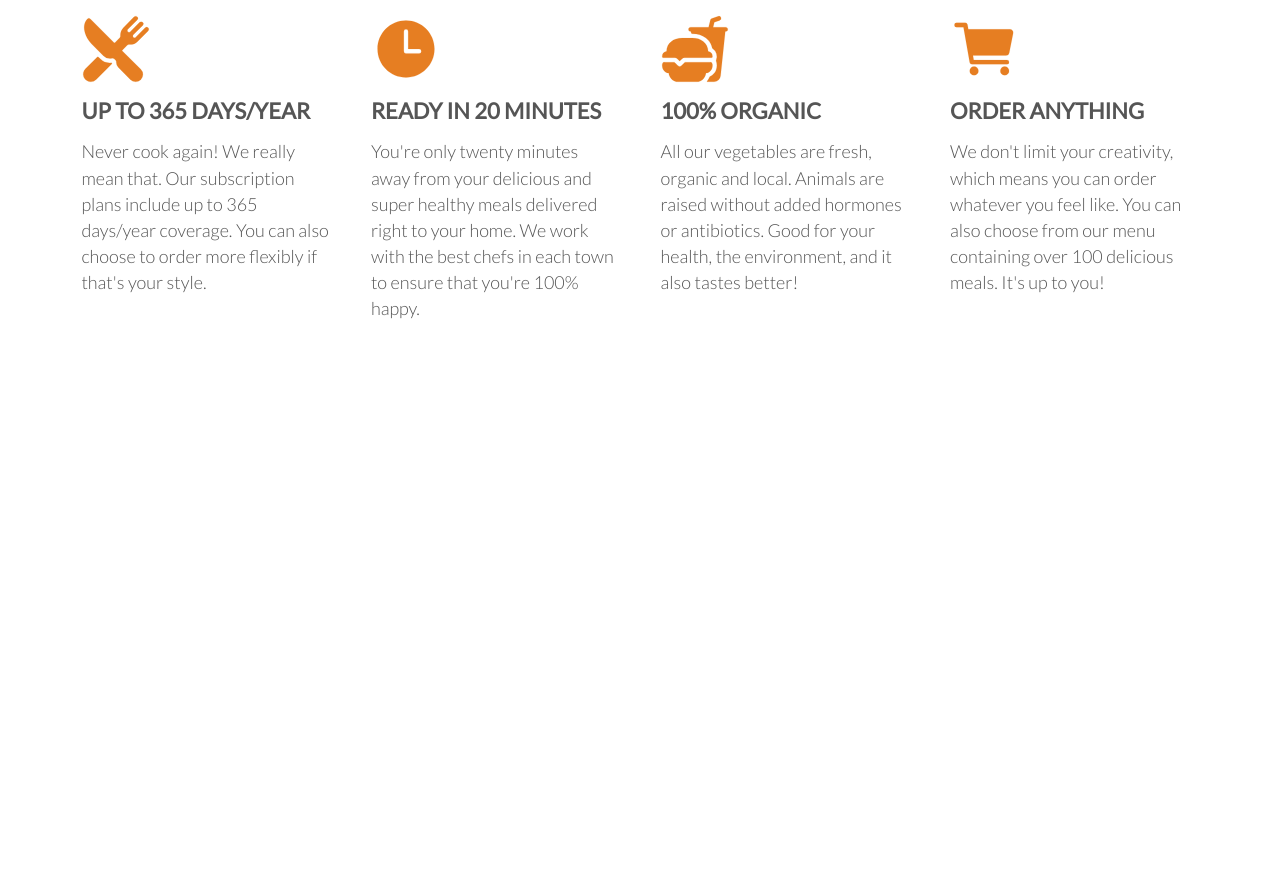
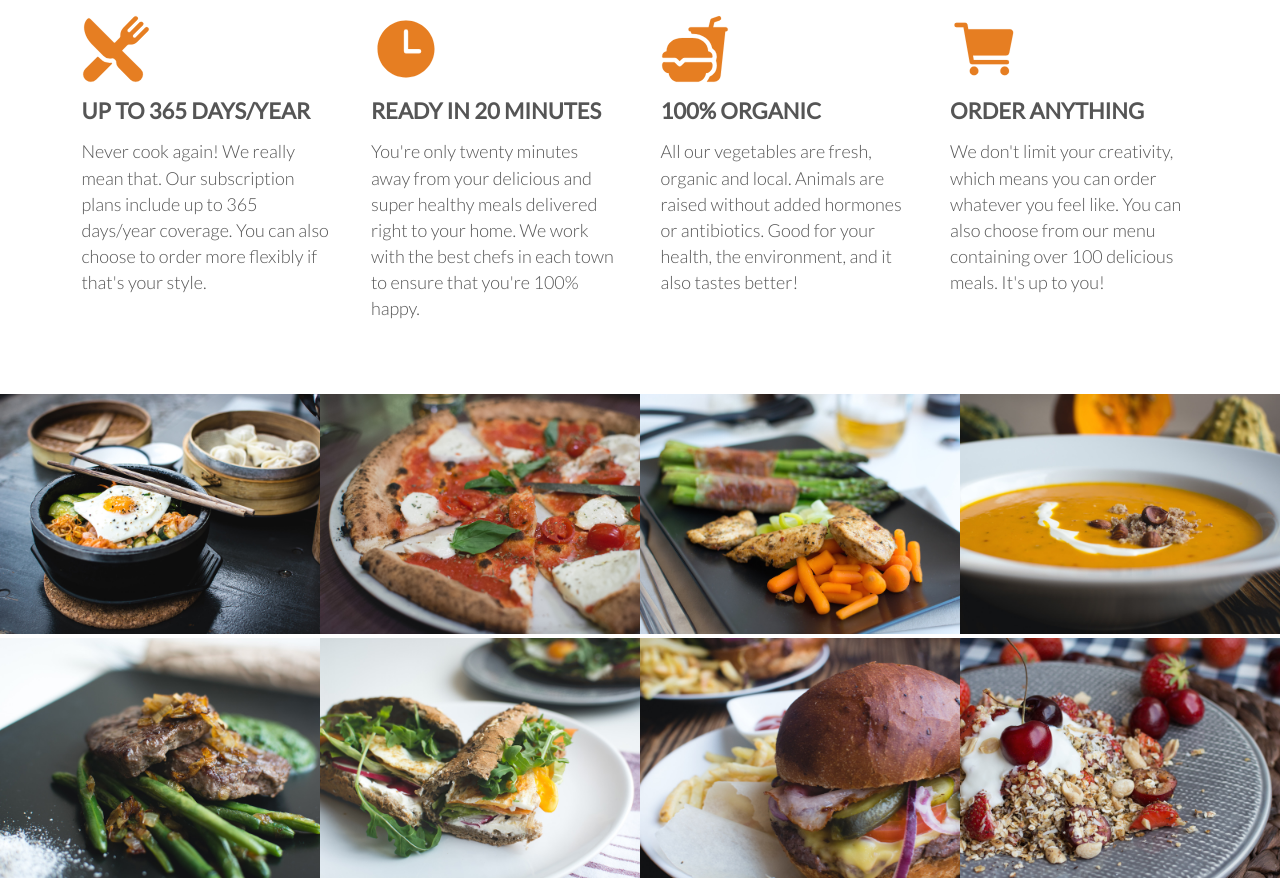
Before and after one commit to TungPham97/healthyfood, a plain HTML site: page index.html in a window 1280 px wide. Shown: the part 1020-1902 px from the top of the page. Before the commit the page ends 1414 px from the top, so only its background shows below. Drawn offline with nearby package versions, Linux system fonts and the light colour scheme.

Commit message:
add section meal

```diff
--- a/index.html
+++ b/index.html
@@ -72,5 +72,52 @@
             </div>
         </div>
     </section>
+
+    <section class="section-meals">
+        <ul class="meals-showcase">
+            <li>
+                <figure class="meal-photo">
+                    <img src="resources/img/1.jpg" alt="Korean bibimbap with egg and vegetables">
+                </figure>
+            </li>
+            <li>
+                <figure class="meal-photo">
+                    <img src="resources/img/2.jpg" alt="Simple italian pizza with cherry tomatoes">
+                </figure>
+            </li>
+            <li>
+                <figure class="meal-photo">
+                    <img src="resources/img/3.jpg" alt="Chicken breast steak with vegetables">
+                </figure>
+            </li>
+            <li>
+                <figure class="meal-photo">
+                    <img src="resources/img/4.jpg" alt="Autumn pumpkin soup">
+                </figure>
+            </li>
+        </ul>
+        <ul class="meals-showcase">
+            <li>
+                <figure class="meal-photo">
+                    <img src="resources/img/5.jpg" alt="Paleo beef steak with vegetables">
+                </figure>
+            </li>
+            <li>
+                <figure class="meal-photo">
+                    <img src="resources/img/6.jpg" alt="Healthy baguette with egg and vegetables">
+                </figure>
+            </li>
+            <li>
+                <figure class="meal-photo">
+                    <img src="resources/img/7.jpg" alt="Burger with cheddar and bacon">
+                </figure>
+            </li>
+            <li>
+                <figure class="meal-photo">
+                    <img src="resources/img/8.jpg" alt="Granola with cherries and strawberries">
+                </figure>
+            </li>
+        </ul>
+    </section>
 </body>
 </html>
--- a/resources/css/style.css
+++ b/resources/css/style.css
@@ -189,3 +189,28 @@ header {
     border-bottom: 2px solid #e67e22;
     transition: border-bottom 0.3s;
 }
+
+/* ---------------------------------------- */
+/* MEALS */
+/* ---------------------------------------- */
+.meals-showcase {
+    list-style: none;
+    width: 100%;
+
+}
+
+.meals-showcase li {
+    display: block;
+    float: left;
+    width: 25%;
+}
+
+.meal-photo {
+    width: 100%;
+    margin: 0;
+}
+
+.meal-photo img {
+    width: 100%;
+    height: auto;
+}
```
